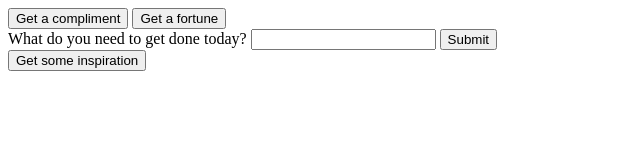
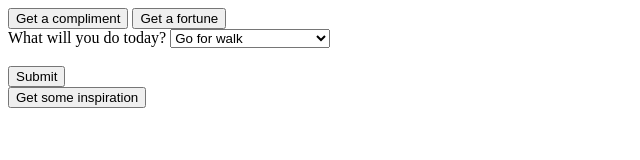
Before and after one commit to mehdisafari77/Backend-Major-Practice, a website: page client/index.html in a window 1280 px wide. Shown: the whole page, without its empty margins (0-640 px from the left). Drawn offline with nearby package versions, Linux system fonts and the light colour scheme.

Commit message:
add dropdown

```diff
--- a/client/index.html
+++ b/client/index.html
@@ -8,9 +8,16 @@
 
     <button id="fortuneButton">Get a fortune</button>
 
-    <form id="text-form">
-      What do you need to get done today? <input type="text" id="input-text">
-      <button>Submit</button>
+    <form id="select-form">
+      <label for="tasks">What will you do today?</label>
+      <select name="tasks" id="select-text">
+        <option value="walk">Go for walk</option>
+        <option value="sleep">Sleep</option>
+        <option value="work">Work</option>
+        <option value="family"> Spend Time with family</option>
+      </select>
+      <br><br>
+      <input type="submit" value="Submit">
     </form>
 
     <div id="tasklist-container"></div>
--- a/client/main.js
+++ b/client/main.js
@@ -1,3 +1,7 @@
+const selectForm = document.getElementById("select-form")
+
+
+
 document.getElementById("complimentButton").onclick = function () {
     axios.get("http://localhost:4000/api/compliment/")
         .then(function (response) {
```
